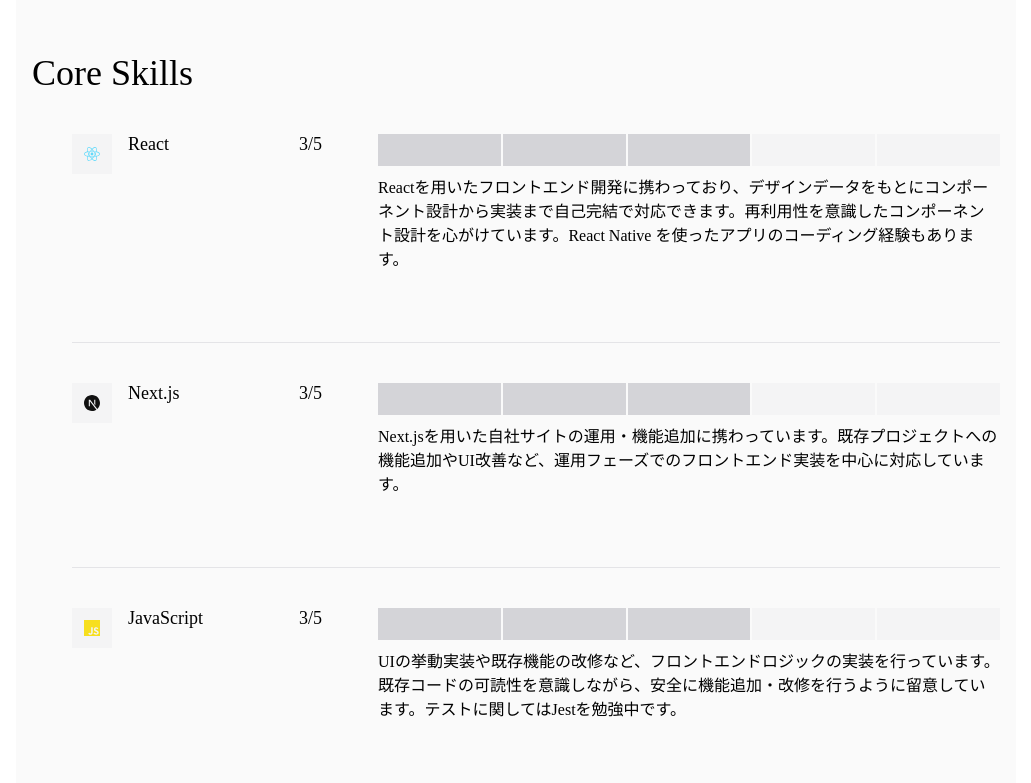
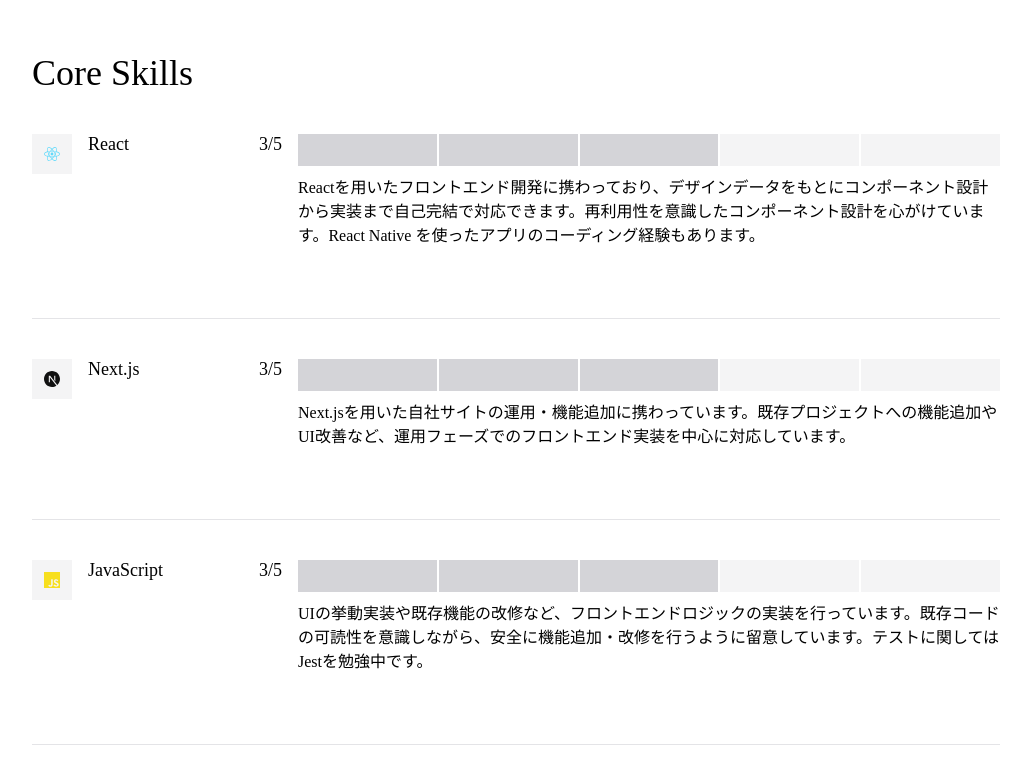
Before and after one commit to chika-create/portfolio, a Next.js app: page /skill in a window 1280 px wide. Shown: the part 1080-1863 px from the top of the page, without its empty margins (124-1155 px from the left). Built offline with nearby package versions, Linux system fonts and the light colour scheme.

Commit message:
♻ .mainの背景色を削除し、SkillItemコンポーネントのスタイルを調整。SkillSectionのリストスタイルを整理。

```diff
--- a/styles/common/page.module.scss
+++ b/styles/common/page.module.scss
@@ -10,7 +10,6 @@
 .main {
   width: 1000px;
   box-sizing: border-box;
-  background-color: map-get($gray, "50");
   margin: 0 auto;
   padding: 0 1rem;
 }
--- a/styles/skill/SkillItem.module.scss
+++ b/styles/skill/SkillItem.module.scss
@@ -48,6 +48,7 @@
 
   &Description {
     flex: 1;
+    margin: 0;
 
     &__levelbar {
       display: flex;
@@ -80,5 +81,9 @@
       align-items: flex-start;
       gap: 0.5rem;
     }
+
+    &Title {
+      width: 100%;
+    }
   }
 }
--- a/styles/skill/SkillSection.module.scss
+++ b/styles/skill/SkillSection.module.scss
@@ -7,4 +7,5 @@
 
 .skillList {
   list-style: none;
+  padding: 0;
 }
```
